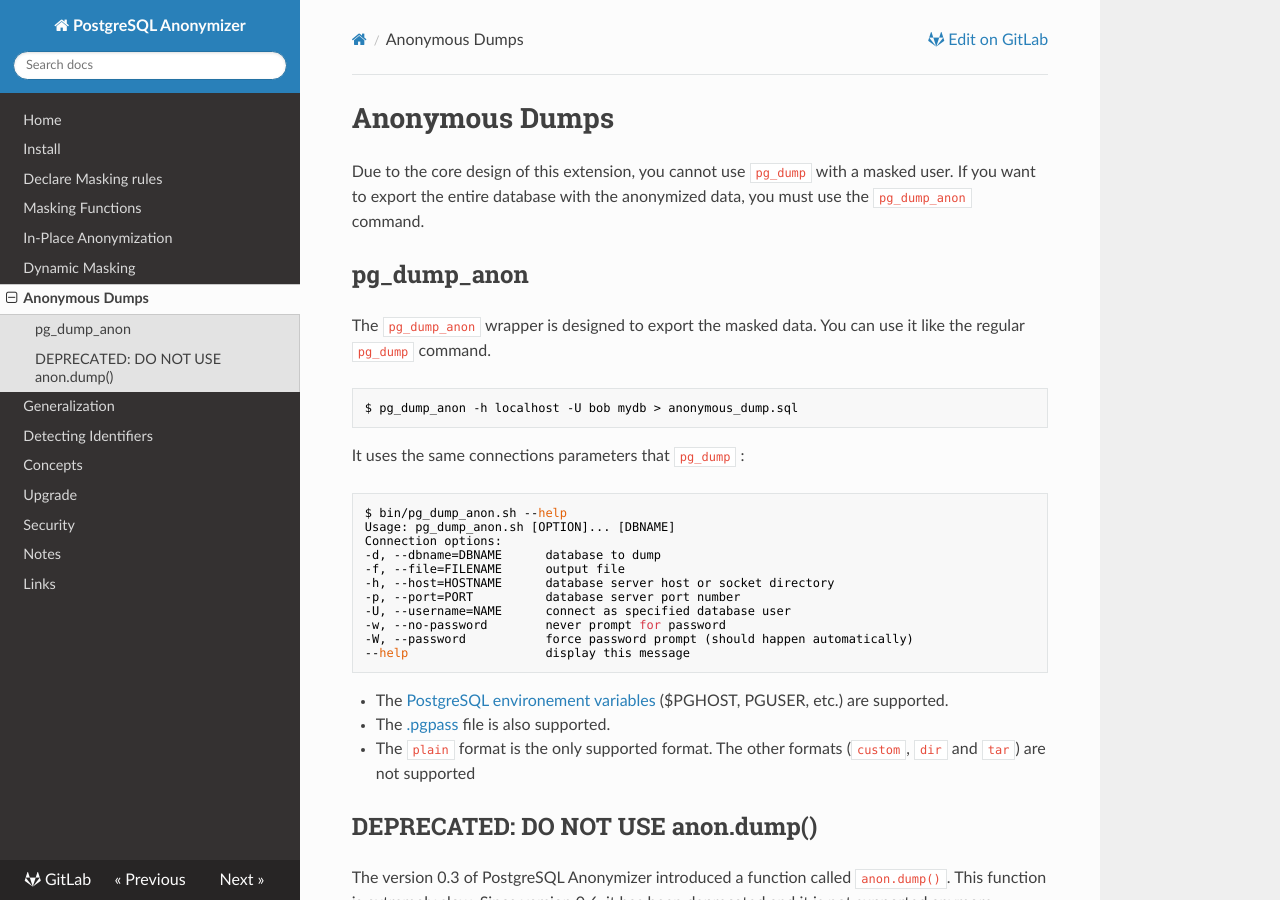
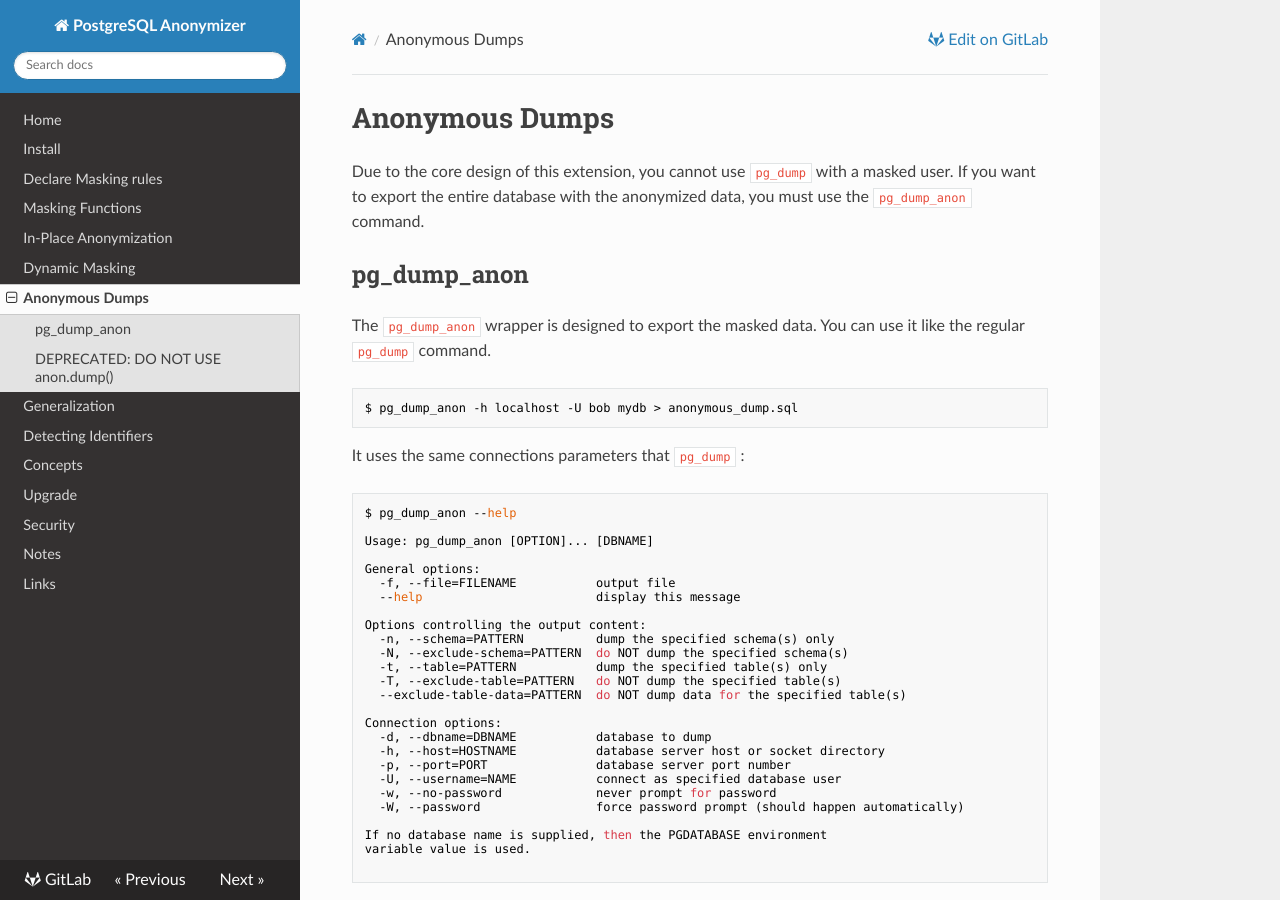
Before and after one commit to neondatabase/postgresql_anonymizer, an MkDocs documentation site: the page built from docs/anonymous_dumps.md, in a window 1280 px wide and 900 px high. Built offline with MkDocs 1.6.1, drawn with Linux system fonts in a browser that asks for light colours; nearby versions of some CDN libraries.

Commit message:
Allow only partial database dump - Or ignoring specific tables

````diff
--- a/docs/anonymous_dumps.md
+++ b/docs/anonymous_dumps.md
@@ -19,17 +19,32 @@
 It uses the same connections parameters that `pg_dump` :
 
 ```bash
-$ bin/pg_dump_anon.sh --help
-Usage: pg_dump_anon.sh [OPTION]... [DBNAME]
+$ pg_dump_anon --help
+
+Usage: pg_dump_anon [OPTION]... [DBNAME]
+
+General options:
+  -f, --file=FILENAME           output file
+  --help                        display this message
+
+Options controlling the output content:
+  -n, --schema=PATTERN          dump the specified schema(s) only
+  -N, --exclude-schema=PATTERN  do NOT dump the specified schema(s)
+  -t, --table=PATTERN           dump the specified table(s) only
+  -T, --exclude-table=PATTERN   do NOT dump the specified table(s)
+  --exclude-table-data=PATTERN  do NOT dump data for the specified table(s)
+
 Connection options:
--d, --dbname=DBNAME      database to dump
--f, --file=FILENAME      output file
--h, --host=HOSTNAME      database server host or socket directory
--p, --port=PORT          database server port number
--U, --username=NAME      connect as specified database user
--w, --no-password        never prompt for password
--W, --password           force password prompt (should happen automatically)
---help                   display this message
+  -d, --dbname=DBNAME           database to dump
+  -h, --host=HOSTNAME           database server host or socket directory
+  -p, --port=PORT               database server port number
+  -U, --username=NAME           connect as specified database user
+  -w, --no-password             never prompt for password
+  -W, --password                force password prompt (should happen automatically)
+
+If no database name is supplied, then the PGDATABASE environment
+variable value is used.
+
 ```
 
 
````
Also changed, not shown: 3 other files.
